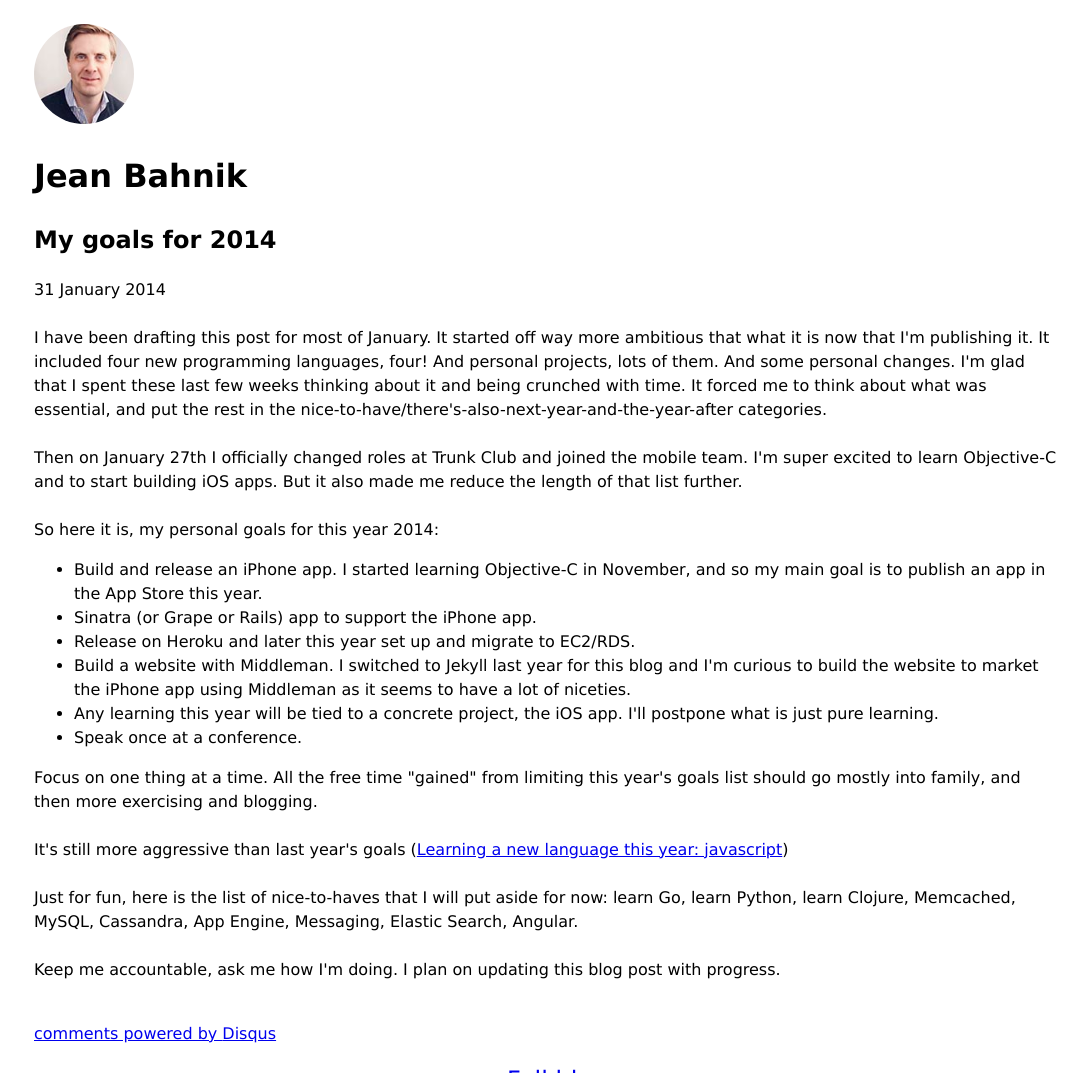
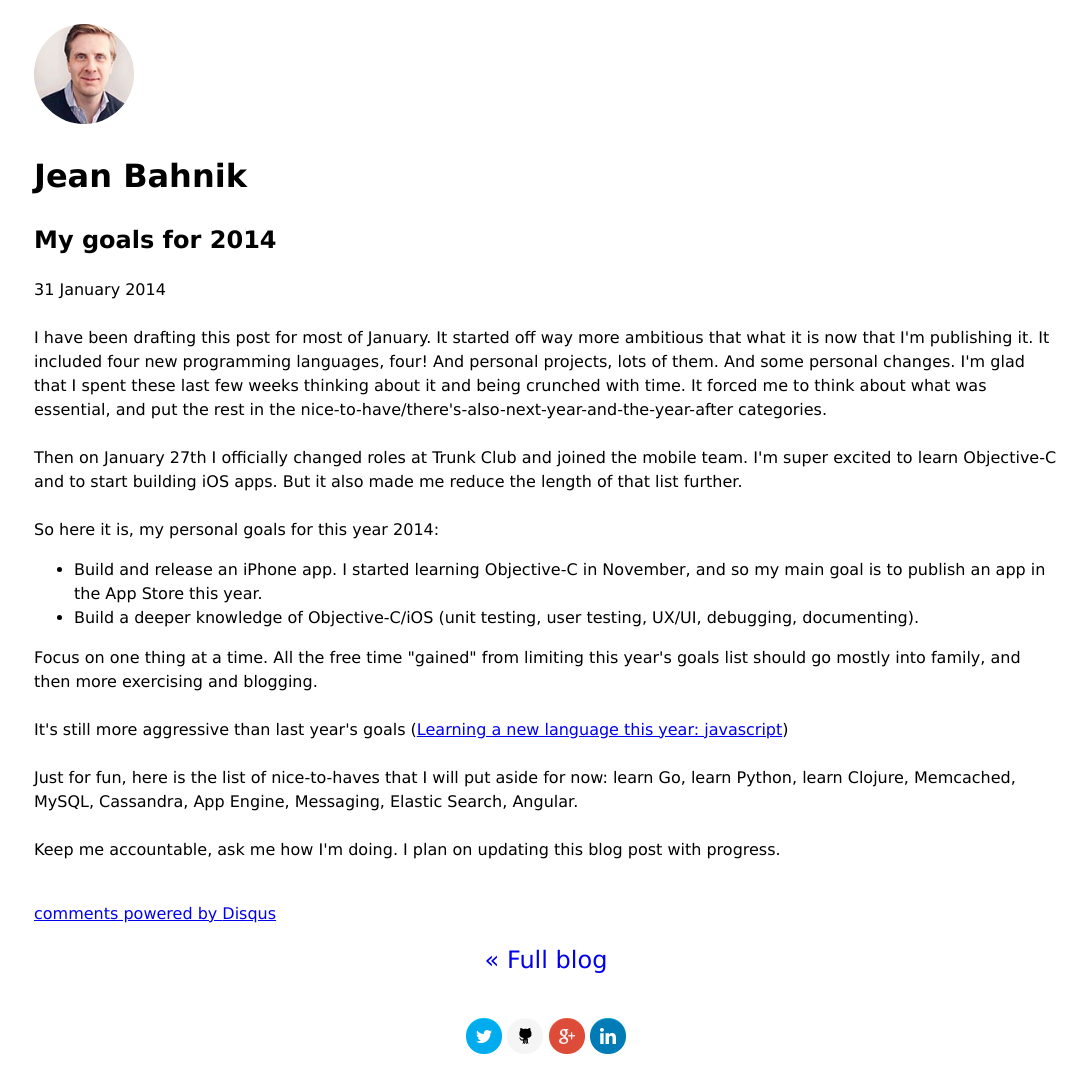
Before and after one commit to jeanbahnik/jeanbahnik.github.io, a Jekyll site: the page built from _posts/2014-01-31-my-goals-for-2014.html, in a window 1280 px wide, cut to the strip 0-1073 px from the top of the page. Shown: the whole strip, without its empty margins (94-1181 px from the left). Built offline with Jekyll 4.4.1, drawn with Linux system fonts in a browser that asks for light colours; comment, search, counter and statistics services are not loaded.

Commit message:
updating 2014 goals

```diff
--- a/_posts/2014-01-31-my-goals-for-2014.html
+++ b/_posts/2014-01-31-my-goals-for-2014.html
@@ -20,19 +20,7 @@ So here it is, my personal goals for this year 2014:<br />
     Build and release an iPhone app. I started learning Objective-C in November, and so my main goal is to publish an app in the App Store this year.
   </li>
   <li>
-    Sinatra (or Grape or Rails) app to support the iPhone app.
-  </li>
-  <li>
-    Release on Heroku and later this year set up and migrate to EC2/RDS.
-  </li>
-  <li>
-    Build a website with Middleman. I switched to Jekyll last year for this blog and I'm curious to build the website to market the iPhone app using Middleman as it seems to have a lot of niceties.
-  </li>
-  <li>
-    Any learning this year will be tied to a concrete project, the iOS app. I'll postpone what is just pure learning.
-  </li>
-  <li>
-    Speak once at a conference.
+    Build a deeper knowledge of Objective-C/iOS (unit testing, user testing, UX/UI, debugging, documenting).
   </li>
 </ul>
 
```
